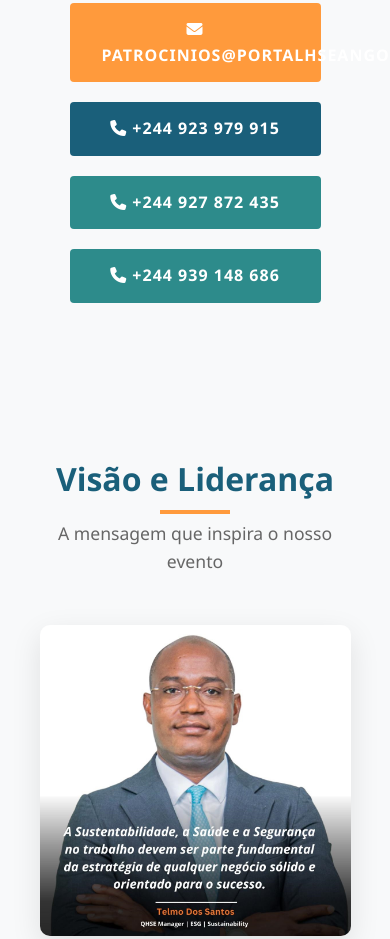
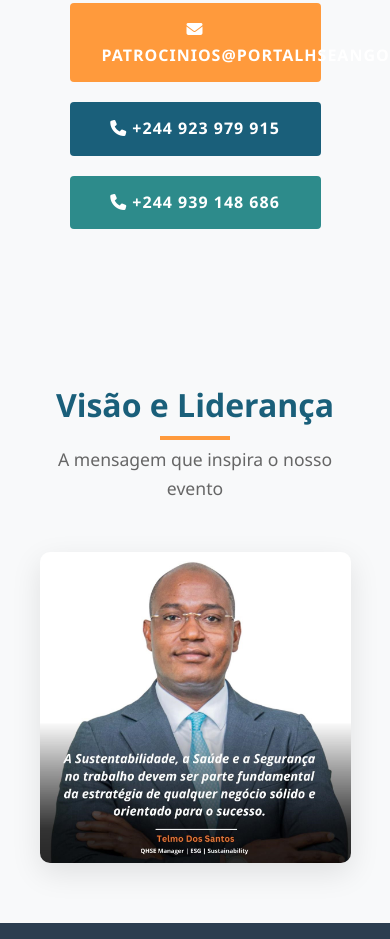
Before and after one commit to Constantino2024/landing_page_globalHSE, a plain HTML site: page index.html in a window 390 px wide. Shown: the part 10060-10999 px from the top of the page. Drawn offline with Linux system fonts and the light colour scheme.

Commit message:
Remove secondary phone number from index.html
Removed secondary phone number from contact links.

```diff
--- a/index.html
+++ b/index.html
@@ -816,9 +816,6 @@
                         <a href="tel:+244923979915" class="btn btn-primary">
                             <i class="fas fa-phone"></i> +244 923 979 915
                         </a>
-                        <a href="tel:+244927872435" class="btn btn-secondary">
-                            <i class="fas fa-phone"></i> +244 927 872 435
-                        </a>
                         <a href="tel:+244 939 148 686" class="btn btn-secondary">
                             <i class="fas fa-phone"></i> +244 939 148 686
                         </a>
@@ -886,7 +883,6 @@
                             <div>
                                 <strong>Inscrições:</strong><br>
                                 <strong>+244 923 979 915</strong>
-                                <br><strong>+244 927 872 435</strong>
                                 <br><strong>+244 939 148 686</strong>
                             </div>
                         </li>
```
